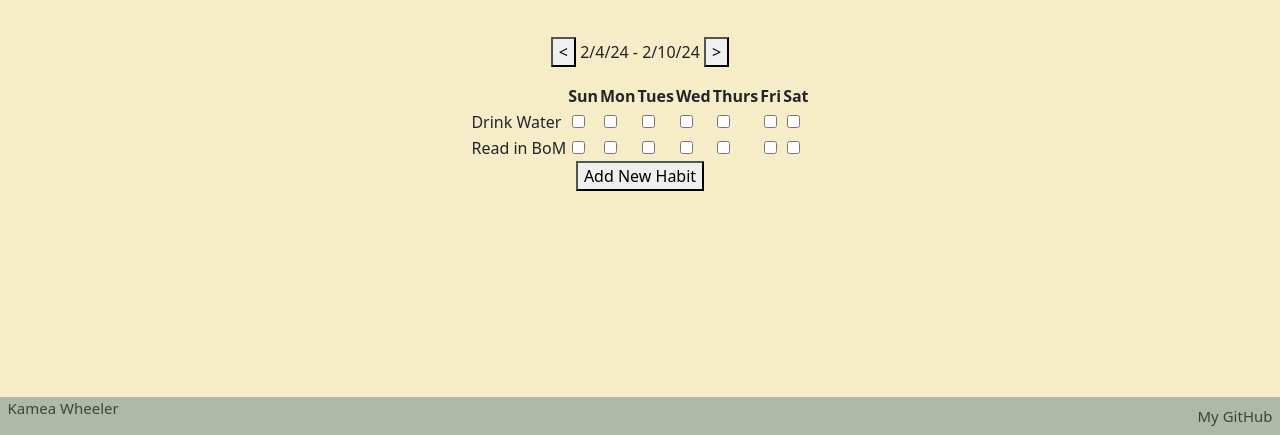
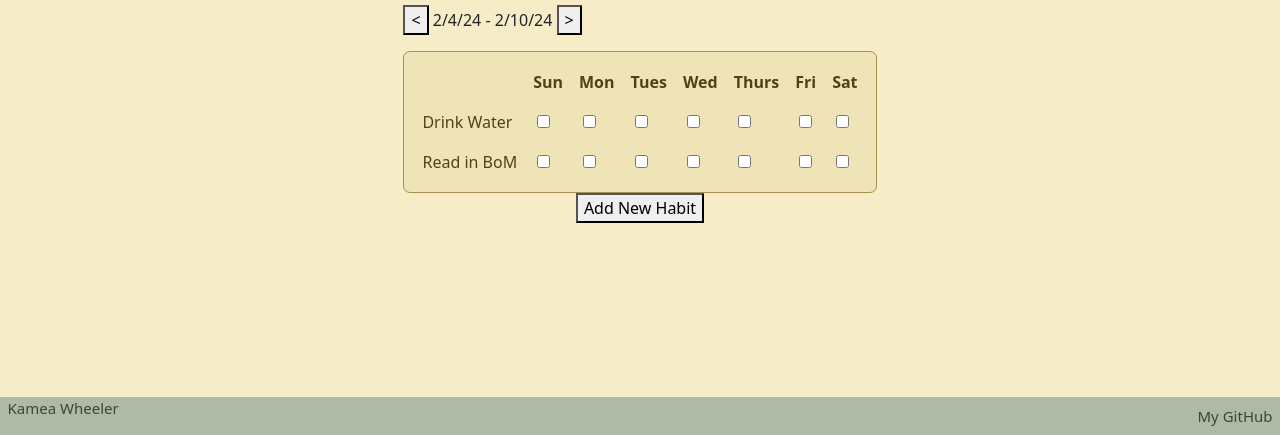
Before and after one commit to kamea99/startup, a plain HTML site: page tracker.html in a window 1280 px wide. Shown: the part 365-800 px from the top of the page. Drawn offline with nearby package versions, Linux system fonts and the light colour scheme.

Commit message:
modified:   tracker.css 	modified:   tracker.html

```diff
--- a/tracker.css
+++ b/tracker.css
@@ -40,6 +40,20 @@ menu .nav-item {
     }
 }
 
+.habits {
+    background-color: #efe3b8;
+    padding: 10px;
+    border: 1px solid #a6924c;
+    border-radius: 7px;
+}
+
+th, td {
+    color: #504313;
+    padding: 0.5em;
+}
+
+
+
 main{
     flex: 1;
     display:flex;
--- a/tracker.html
+++ b/tracker.html
@@ -36,6 +36,7 @@
         </header>
 
         <main>
+            <div class="habits-container">
                 <h2>John's Habits!</h2>
 
                 <div class="notification">
@@ -128,7 +129,7 @@
                         </tbody>
                     </table>
                 </div>
-
+            </div>
             <div>
                 <button type="habit">Add New Habit</button>
             </div>
```
Lines whose indentation alone changed are shown as unchanged.
